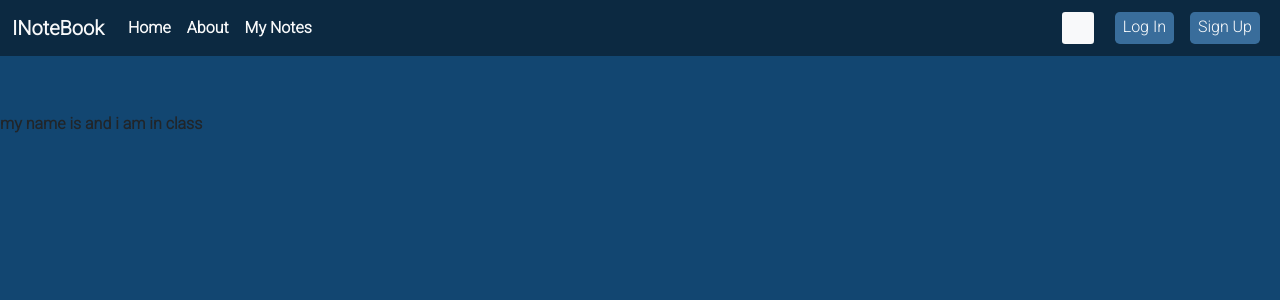
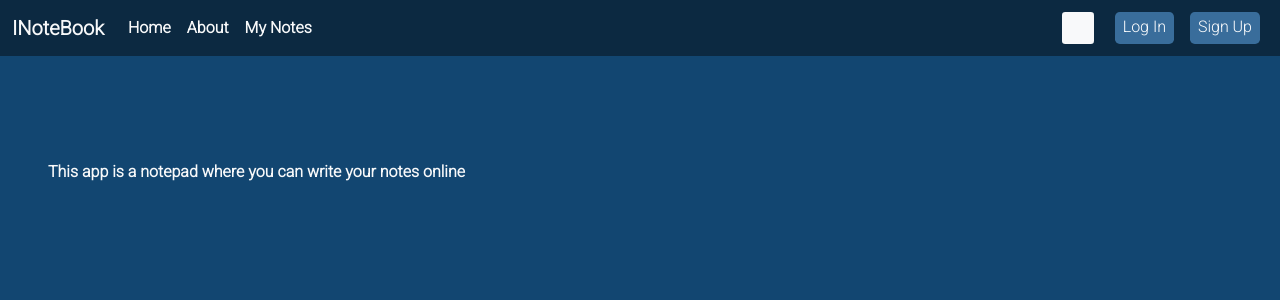
Before and after one commit to nikhil-223/inotepad, a React (Create React App) app: page /about in a window 1280 px wide. Shown: the top 300 px of the page. Built offline with nearby package versions, Linux system fonts and the light colour scheme.

Commit message:
some errors resolved

```diff
--- a/src/components/About.js
+++ b/src/components/About.js
@@ -1,11 +1,17 @@
-import React from 'react'
+import React, { useContext } from 'react'
+import noteContext from '../context/note/noteContext';
 
 const About = () => {
-  // const a= useContext(noteContext)
+  const context= useContext(noteContext)
+  const {mode}=context;
 
   return (
-    <div>my name is  and i am in class </div>
-  )
+		<div
+			className={`navbar-brand  text-${mode === "blue" ? "light" : "black"}`}
+      style={{display:'flex',alignItems:"center",padding:'3rem'}}>
+			This app is a notepad where you can write your notes online
+		</div>
+	);
 }
 
 export default About
--- a/src/components/Navbar.js
+++ b/src/components/Navbar.js
@@ -15,13 +15,13 @@ const Navbar = () => {
 	return (
 		<nav className={`navbar navbar-expand-lg bg-${mode}`} data-bs-theme="dark">
 			<div className="container-fluid">
-				<a
+				<div
 					className={`navbar-brand  text-${
 						mode === "blue" ? "light" : "black"
 					}`}
-					href="/">
+					>
 					INoteBook
-				</a>
+				</div>
 				<button
 					className="navbar-toggler"
 					type="button"
```
